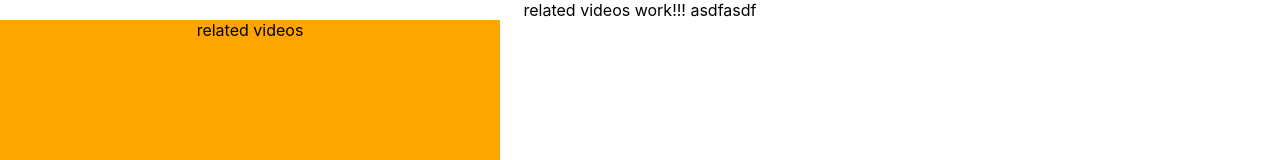
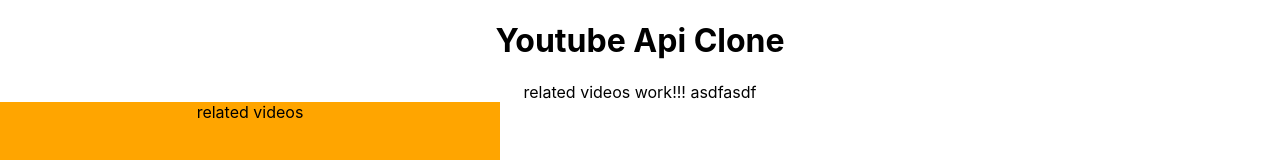
Before and after one commit to drubdo/youtube_clone, a React (Create React App) app: page / in a window 1280 px wide. Shown: the top 160 px of the page. Built offline with nearby package versions, Linux system fonts and the light colour scheme; no server answers.

Commit message:
Create header function component which will display the name of the application

```diff
--- a/src/App.js
+++ b/src/App.js
@@ -1,10 +1,12 @@
 import React from 'react';
 import './App.css';
 import Search from './components/search/search';
+import Header from './components/header';
 
 function App() {
   return (
     <div className="App">
+      <Header name="Youtube Api Clone"/>
       <Search/>
     </div>
   );
--- /dev/null
+++ b/src/components/header.js
@@ -0,0 +1,10 @@
+import React from 'react'
+
+const Header = (props) => {
+    return(
+        <h1>{props.name}</h1>
+    )
+}
+
+
+export default Header;
```
